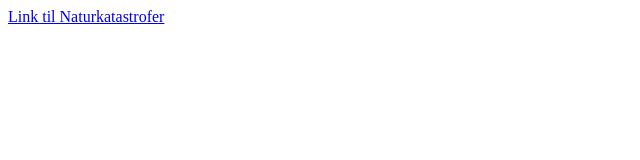
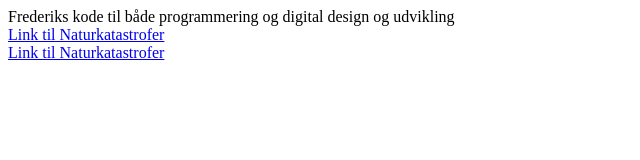
Before and after one commit to FrederikBM/FrederikBM.github.io, a plain HTML site: page index.html in a window 1280 px wide. Shown: the whole page, without its empty margins (0-640 px from the left). Drawn offline with Linux system fonts and the light colour scheme.

Commit message:
Update index.html

```diff
--- a/index.html
+++ b/index.html
@@ -1,3 +1,7 @@
 <html>
+  Frederiks kode til både programmering og digital design og udvikling
+  </br>
 <a href="https://github.com/FrederikBM/Naturkatastrofer"> Link til Naturkatastrofer </a>
+  </br>
+ <a href="https://github.com/FrederikBM/Prog-Aarsproeve-2020"> Link til Naturkatastrofer </a>
 </html>
```
